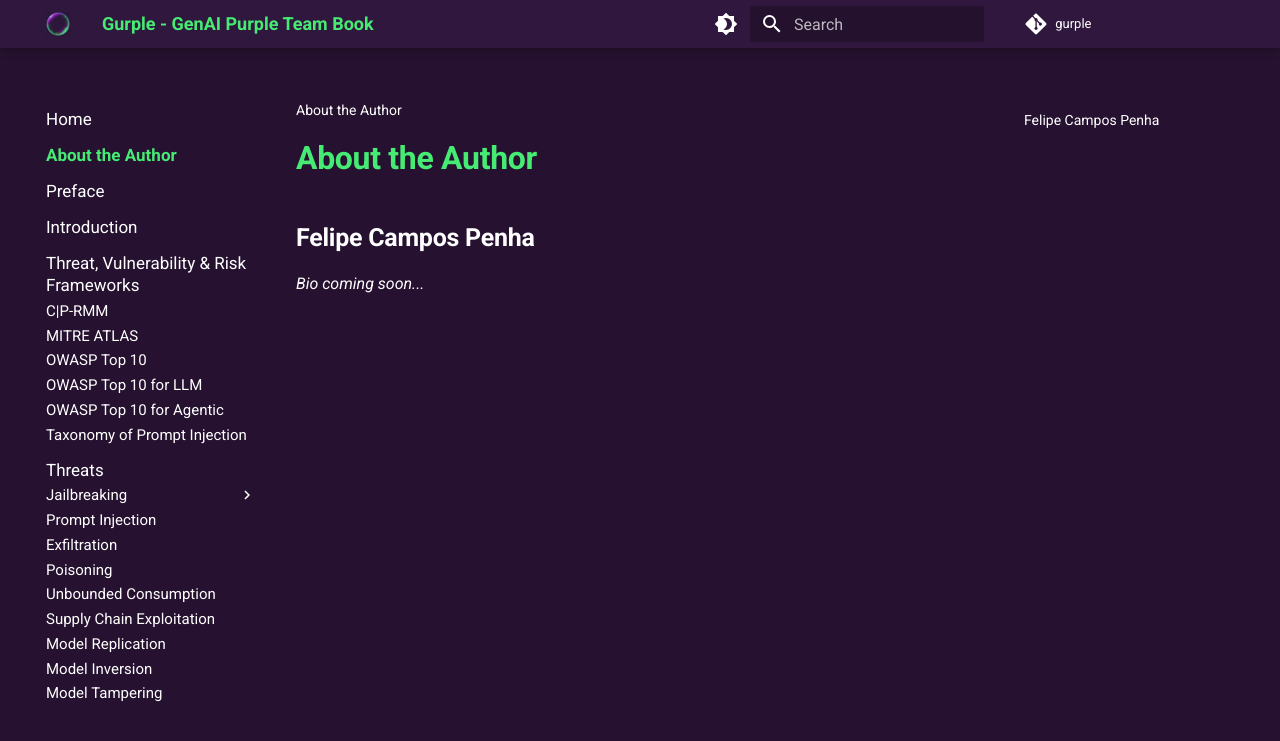
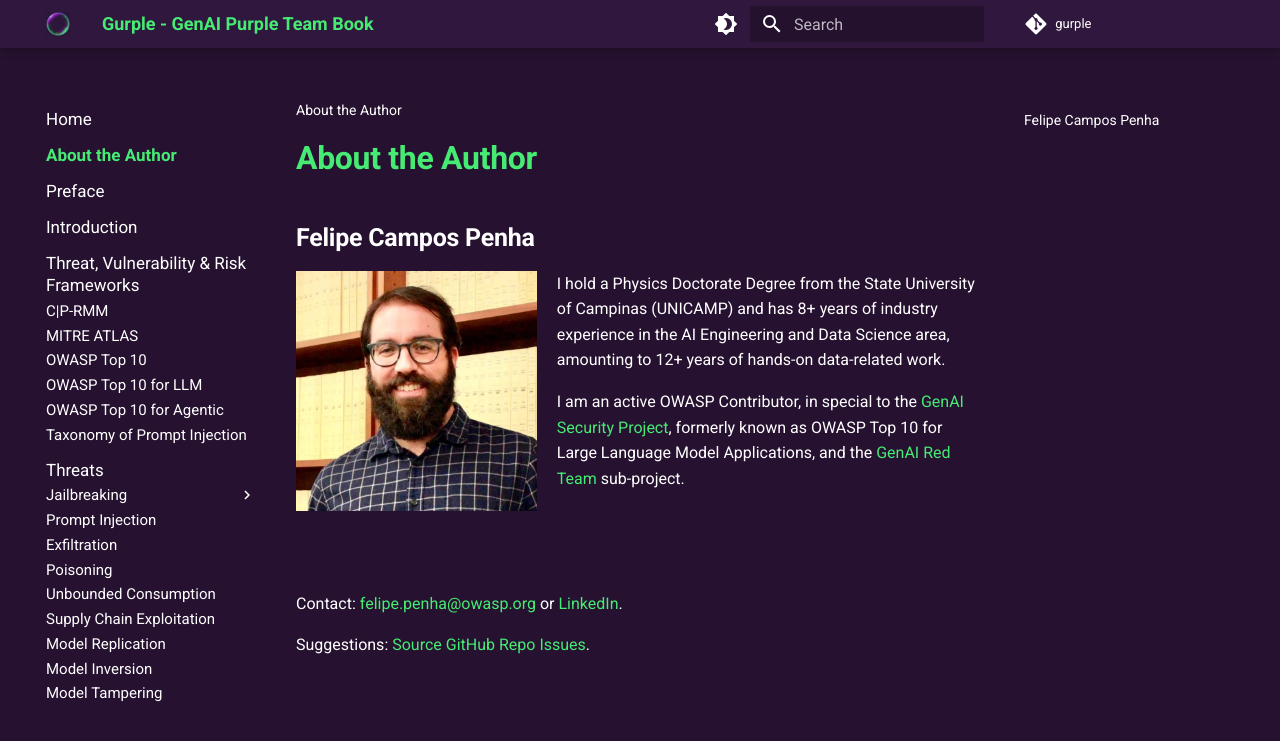
Before and after one commit to felipepenha/gurple, an MkDocs documentation site: the page built from docs/author/index.md, in a window 1280 px wide and 900 px high. Shown: the top 741 px of the window. Built offline with MkDocs 1.6.1 and Material for MkDocs 9.7.7, drawn with Linux system fonts in a browser that asks for light colours; comment, search, counter and statistics services are not loaded.

Commit message:
add: to README, author, home.

```diff
--- a/docs/author/index.md
+++ b/docs/author/index.md
@@ -2,4 +2,16 @@
 
 ## **Felipe Campos Penha**
 
-*Bio coming soon...*
+<img src="../assets/headshot.jpg" alt="Felipe Campos Penha" width="35%" style="float: left; margin-right: 20px;">
+
+I hold a Physics Doctorate Degree from the State University of Campinas (UNICAMP) and has 8+ years of industry experience in the AI Engineering and Data Science area, amounting to 12+ years of hands-on data-related work.
+
+I am an active OWASP Contributor, in special to the [GenAI Security Project](https://genai.owasp.org/), formerly known as OWASP Top 10 for Large Language Model Applications, and the [GenAI Red Team](https://genai.owasp.org/initiatives/#ai-redteaming) sub-project.
+
+<br />
+
+<br />
+
+Contact: [felipe.penha@owasp.org](mailto:felipe.penha@owasp.org) or [LinkedIn](https://linkedin.com/in/fcpenha).
+
+Suggestions: [Source GitHub Repo Issues](https://github.com/felipepenha/gurple/issues).
```
Also changed, not shown: README.md (+3 -5 lines), docs/index.md (+4 -2 lines).
